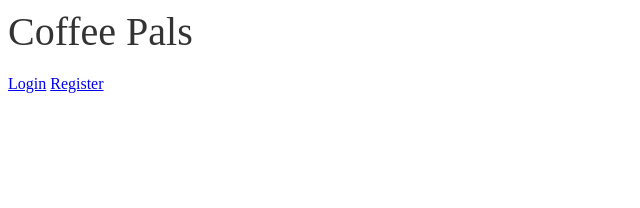
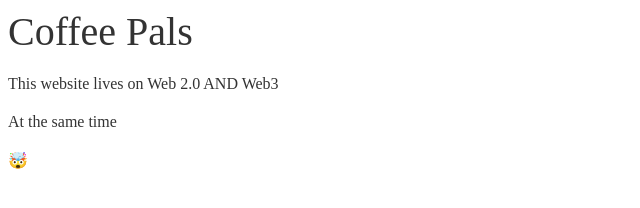
Before and after one commit to kevingduck/coffeepals, a plain HTML site: page index.html in a window 1280 px wide. Shown: the whole page, without its empty margins (0-640 px from the left). Drawn offline with Linux system fonts and the light colour scheme.

Commit message:
publish to web 2.0 and web3

```diff
--- a/index.html
+++ b/index.html
@@ -2,10 +2,9 @@
 <html>
     <body>
         <h1>Coffee Pals</h1>
-        <p>
-            <a href="login.php">Login</a>
-            <a href="register.php">Register</a>
-        </p>
+        <p>This website lives on Web 2.0 AND Web3</p>
+        <p>At the same time</p>
+        <p>🤯</p>
     </body>
 
 </html>
```
